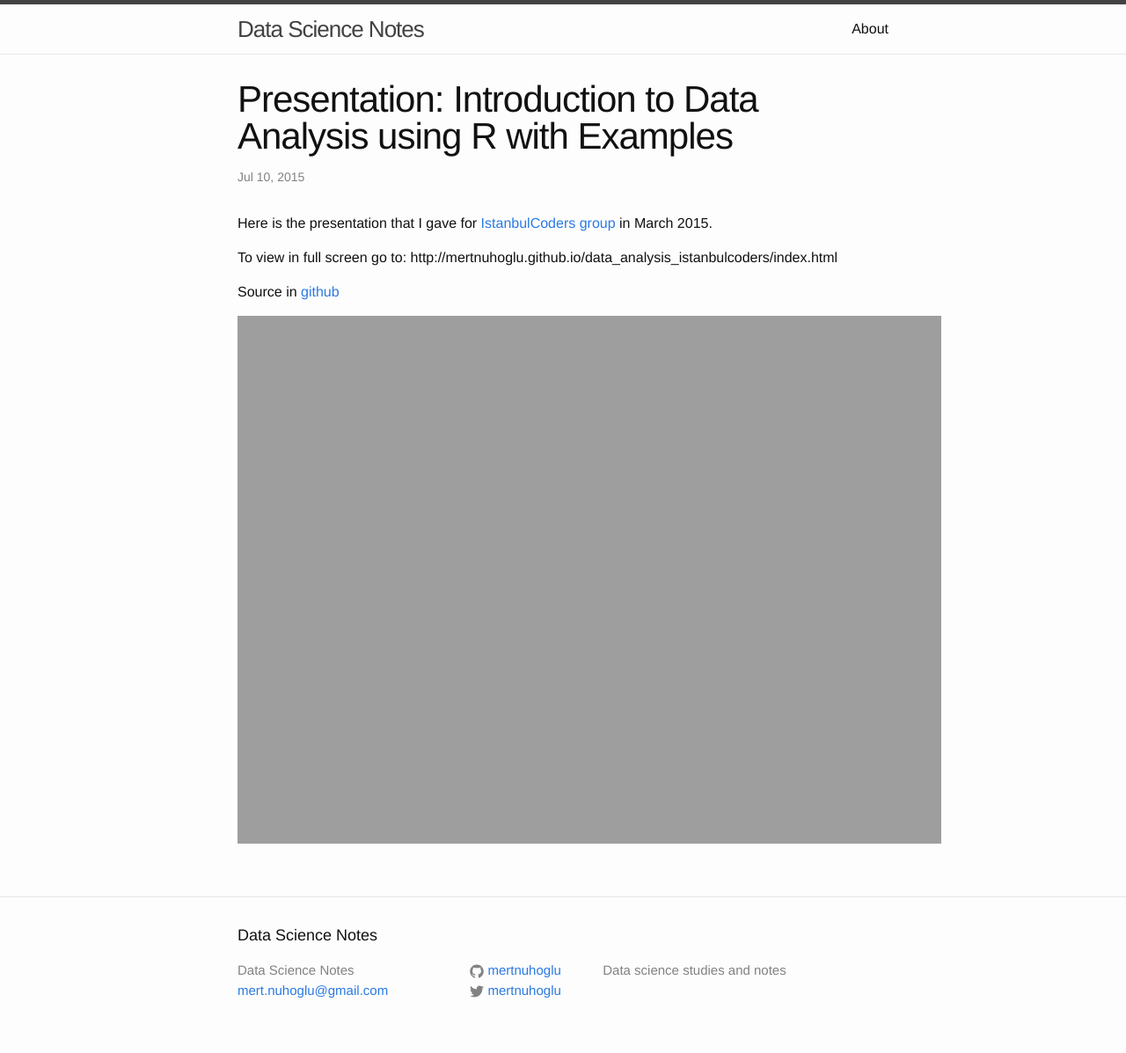
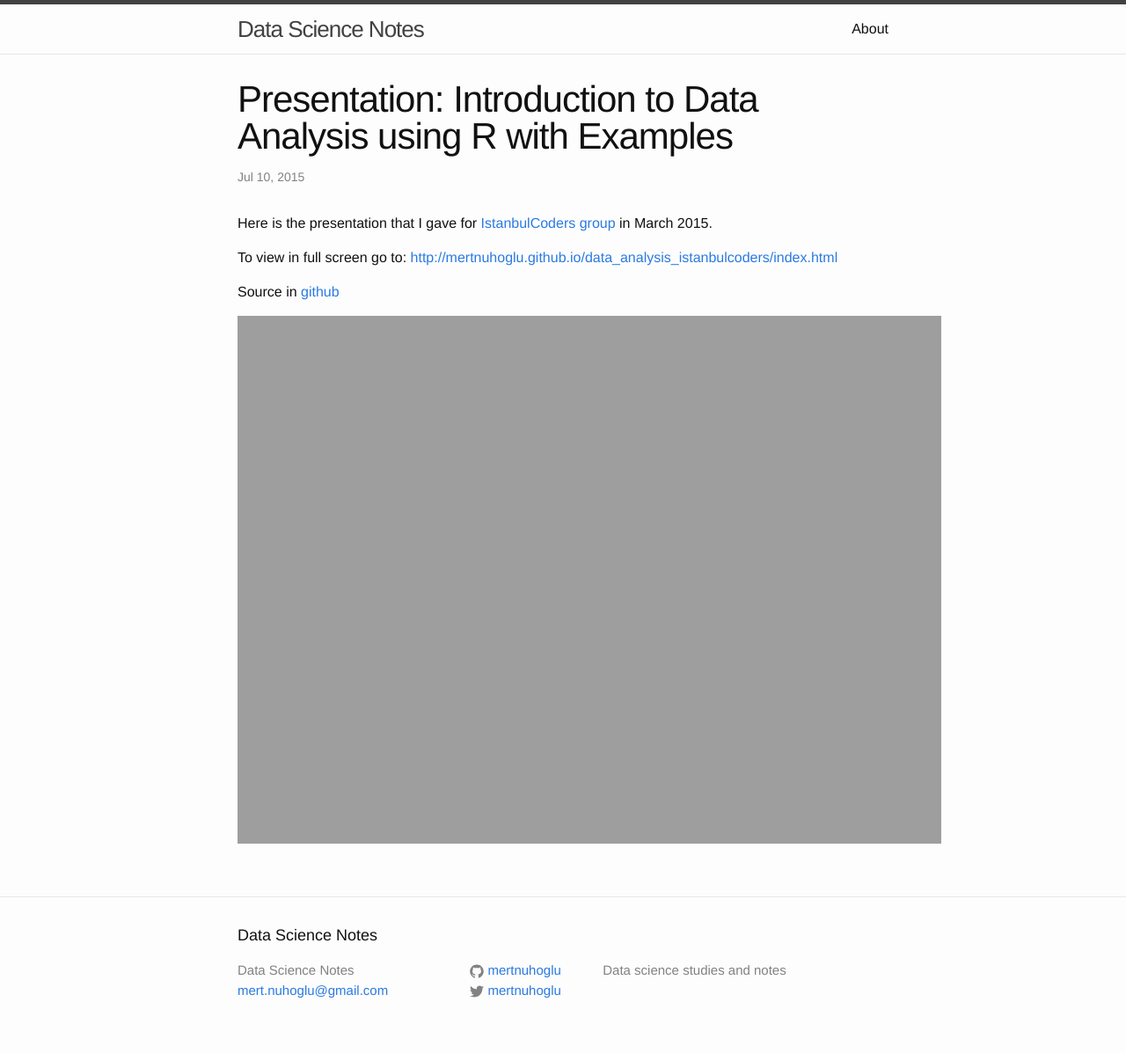
Before and after one commit to mertnuhoglu/blog_veribilimi, a Jekyll site: the page built from _posts/2015-07-10-presentation-introduction-to-data-analysis-with-examples-using-R.md, in a window 1280 px wide. Shown: the whole page at 88% size. Built offline with Jekyll 4.4.1, drawn with Linux system fonts in a browser that asks for light colours; some of the changed lines change nothing that is shown.

Commit message:
small fix

```diff
--- a/_posts/2015-07-10-presentation-introduction-to-data-analysis-with-examples-using-R.md
+++ b/_posts/2015-07-10-presentation-introduction-to-data-analysis-with-examples-using-R.md
@@ -6,7 +6,7 @@ categories: r examples presentation
 ---
 Here is the presentation that I gave for [IstanbulCoders group](http://istanbulcoders.org) in March 2015.
 
-To view in full screen go to: http://mertnuhoglu.github.io/data_analysis_istanbulcoders/index.html
+To view in full screen go to: [http://mertnuhoglu.github.io/data_analysis_istanbulcoders/index.html](http://mertnuhoglu.github.io/data_analysis_istanbulcoders/index.html)
 
 Source in [github](https://github.com/mertnuhoglu/data_analysis_istanbulcoders)
 
```
